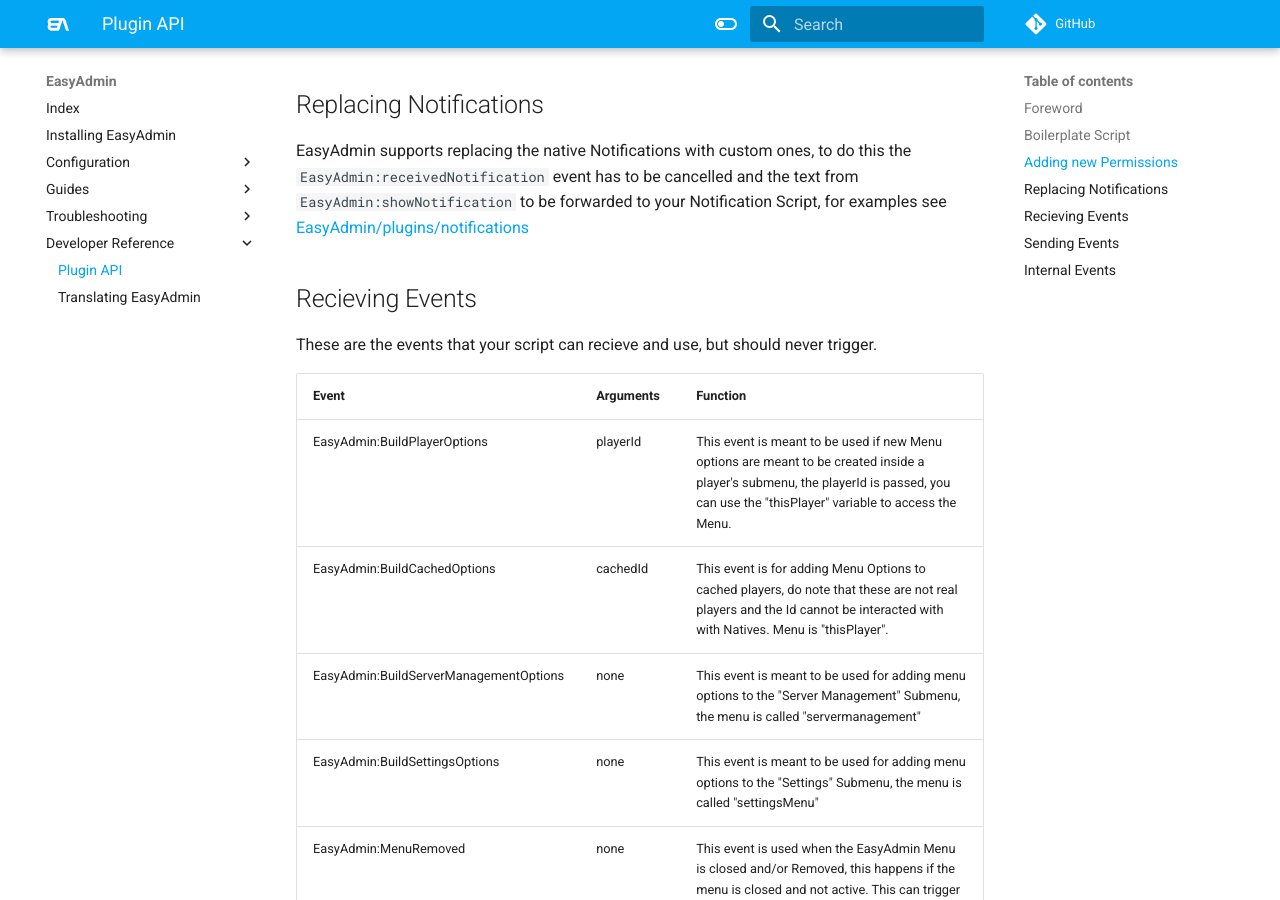
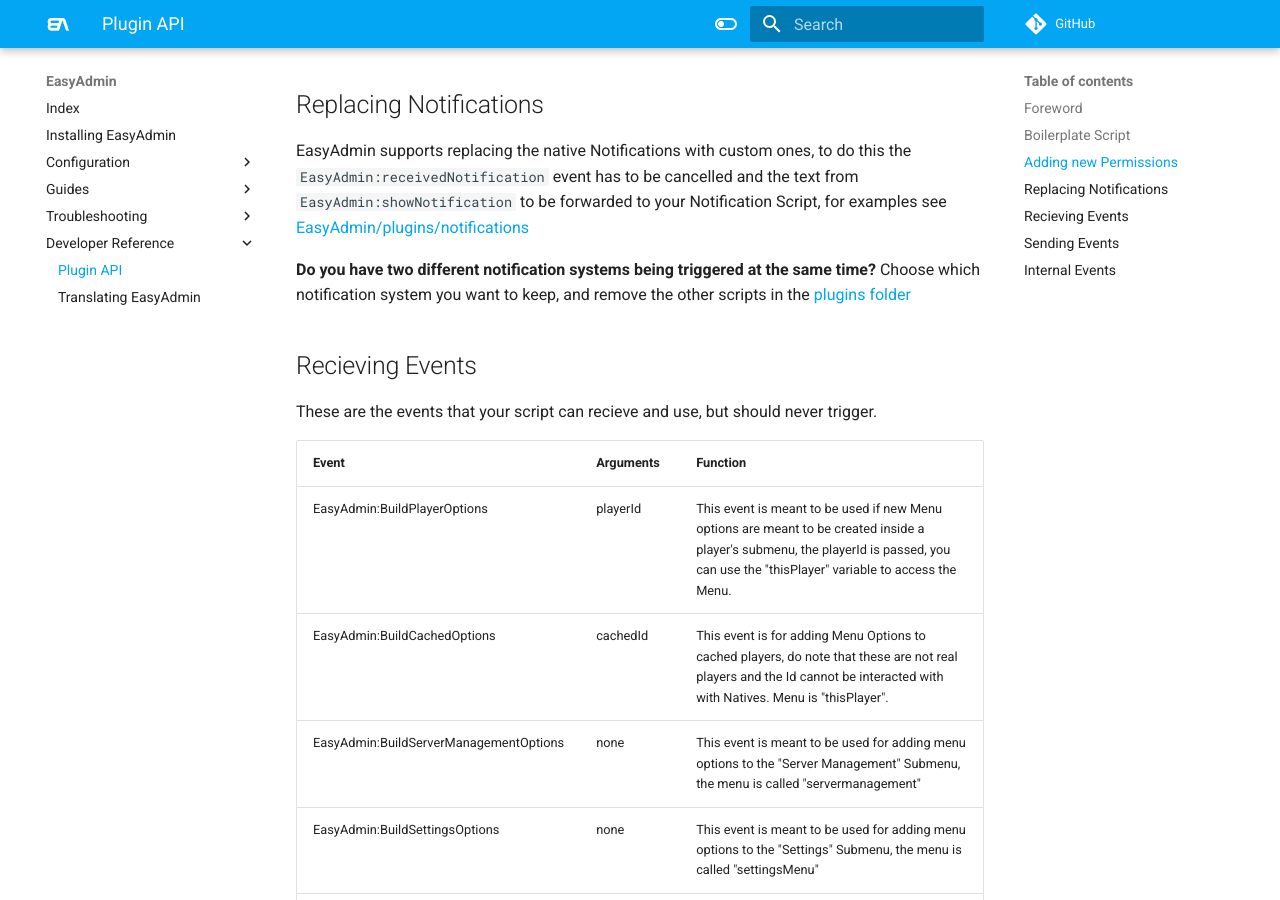
Before and after one commit to Blumlaut/EasyAdmin-docs, an MkDocs documentation site: the page built from docs/plugins.md, in a window 1280 px wide and 900 px high, scrolled down 1704 px. Built offline with MkDocs 1.6.1 and Material for MkDocs 9.7.7, drawn with Linux system fonts in a browser that asks for light colours; comment, search, counter and statistics services are not loaded.

Commit message:
feat(plugins): little guide

```diff
--- a/docs/plugins.md
+++ b/docs/plugins.md
@@ -75,6 +75,9 @@ You can then use the permission you added by simply checking it server-side usin
 
 EasyAdmin supports replacing the native Notifications with custom ones, to do this the `EasyAdmin:receivedNotification` event has to be cancelled and the text from `EasyAdmin:showNotification` to be forwarded to your Notification Script, for examples see [EasyAdmin/plugins/notifications](https://github.com/Blumlaut/EasyAdmin/tree/master/plugins/notifications)
 
+**Do you have two different notification systems being triggered at the same time?**
+Choose which notification system you want to keep, and remove the other scripts in the [plugins folder](https://github.com/Blumlaut/EasyAdmin/tree/master/plugins/notifications)
+
 ## Recieving Events
 
 These are the events that your script can recieve and use, but should never trigger.
```
